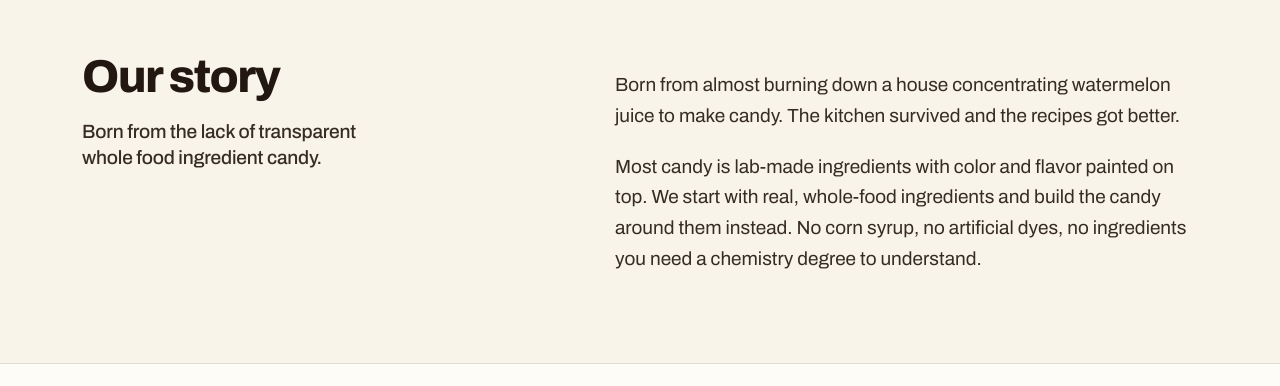
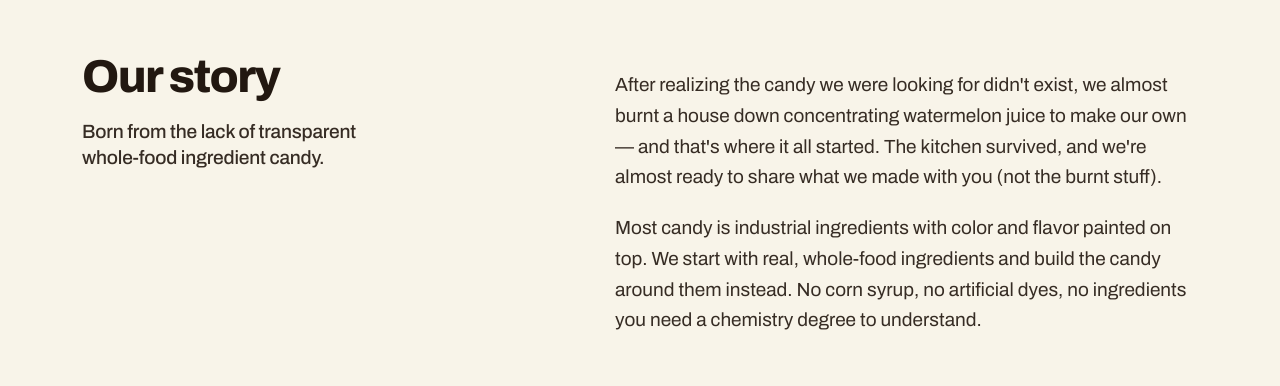
Before and after one commit to ethanperrine111-gif/straightupcandy-site, a plain HTML site: page index.html in a window 1280 px wide. Shown: the part 747-1133 px from the top of the page. Drawn offline with nearby package versions, Linux system fonts and the light colour scheme.

Commit message:
Rewrite Our story with kitchen-fire origin
Co-Authored-By: Claude Opus 4.7 <noreply@anthropic.com>

```diff
--- a/index.html
+++ b/index.html
@@ -871,11 +871,11 @@
   <section id="story" class="story">
     <div>
       <h2>Our story</h2>
-      <p class="story-sub">Born from the lack of transparent whole food ingredient candy.</p>
+      <p class="story-sub">Born from the lack of transparent whole-food ingredient candy.</p>
     </div>
     <div class="col-right">
-      <p class="story-para">Born from almost burning down a house concentrating watermelon juice to make candy. The kitchen survived and the recipes got better.</p>
-      <p class="story-para">Most candy is lab-made ingredients with color and flavor painted on top. We start with real, whole-food ingredients and build the candy around them instead. No corn syrup, no artificial dyes, no ingredients you need a chemistry degree to understand.</p>
+      <p class="story-para">After realizing the candy we were looking for didn't exist, we almost burnt a house down concentrating watermelon juice to make our own — and that's where it all started. The kitchen survived, and we're almost ready to share what we made with you (not the burnt stuff).</p>
+      <p class="story-para">Most candy is industrial ingredients with color and flavor painted on top. We start with real, whole-food ingredients and build the candy around them instead. No corn syrup, no artificial dyes, no ingredients you need a chemistry degree to understand.</p>
     </div>
   </section>
 
```
